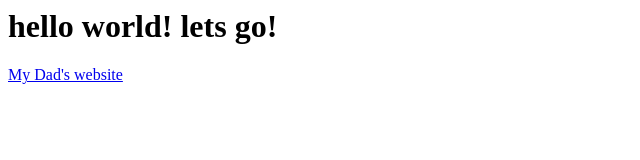
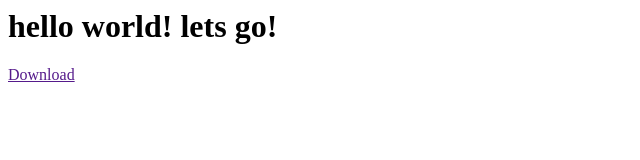
Before and after one commit to sherwood-wolf/mods, a plain HTML site: page index.html in a window 1280 px wide. Shown: the whole page, without its empty margins (0-640 px from the left). Drawn offline with Linux system fonts and the light colour scheme.

Commit message:
Update index.html

```diff
--- a/index.html
+++ b/index.html
@@ -1,2 +1,2 @@
 <h1>hello world! lets go!</h1>
-<a href="http://mann.engineer/">My Dad's website</a>
+<a href="" download="sherwood-wolf-ruby-1.jar">Download</a>
```
